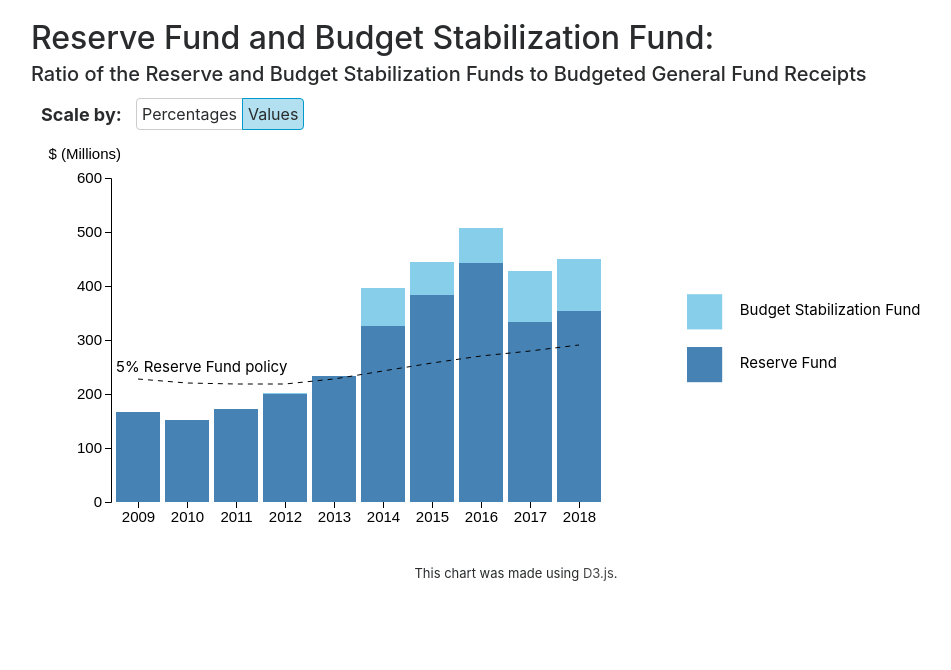
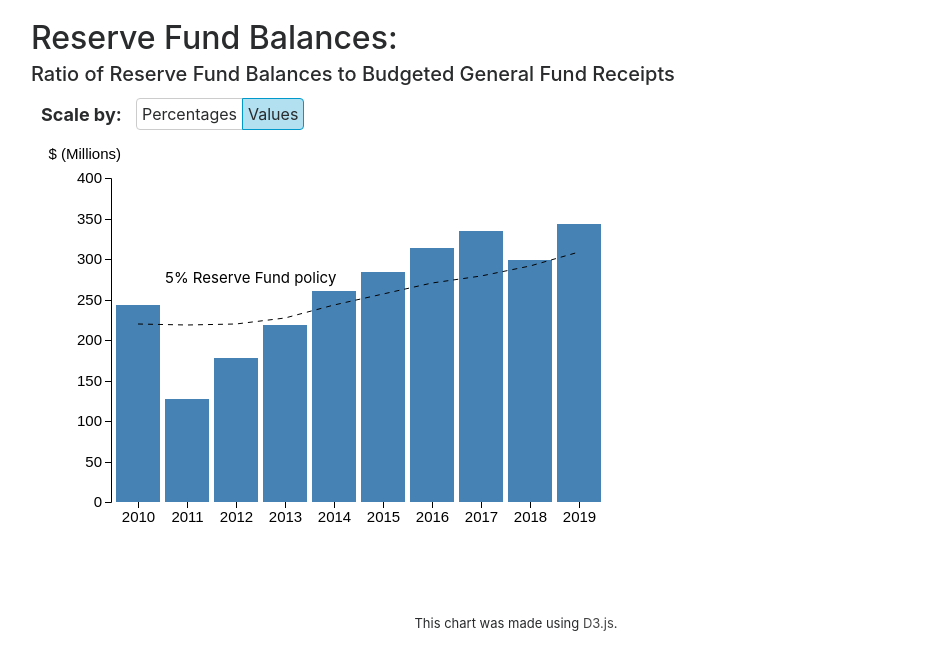
Before and after one commit to CityOfLosAngeles/reserve-fund, a plain HTML site: page index.html in a window 1280 px wide. Both pictures are taken after a click on the label "Values". Shown: the whole page, without its empty margins (124-1075 px from the left). Drawn offline with nearby package versions, Linux system fonts and the light colour scheme.

Commit message:
got rid of bsf

```diff
--- a/index.html
+++ b/index.html
@@ -9,8 +9,8 @@
 
 <body>
   <div class="container">
-    <h2>Reserve Fund and Budget Stabilization Fund: </h2>
-    <h5>Ratio of the Reserve and Budget Stabilization Funds to Budgeted General Fund Receipts</h5>
+    <h2>Reserve Fund Balances: </h2>
+    <h5>Ratio of Reserve Fund Balances to Budgeted General Fund Receipts</h5>
     <div class="row">
       <div class="col">
         <span class="toolbar_label">Scale by:
@@ -22,7 +22,7 @@
     </div>
     <div id="vis"></div>
   </div>
-  <div style="height:100px"></div>
+  <div style="height:150px"></div>
   <div class="footer">
     <p>This chart was made using <a href="https://d3js.org">D3.js</a>.</p>
   </div>
--- a/reserves.csv
+++ b/reserves.csv
@@ -1,11 +1,11 @@
-fiscal_year,begin_bsf,begin_reserve,begin_total,budget_general,bsf_pct,reserve_pct,total_pct
-2009,0,166076118,166076118,4553669803,0,0.0365,0.0365
-2010,0,151696332,151696332,4399790115,0,0.0345,0.0345
-2011,500000,171347390,171847390,4375214167,0.0001,0.0392,0.0393
-2012,509434,200700383,201209817,4385692435,0.0001,0.0458,0.0459
-2013,517386,233067625,233585011,4550492118,0.0001,0.0512,0.0513
-2014,69524872,326653358,396178230,4866892324,0.0143,0.0671,0.0814
-2015,62085026,382988919,445073945,5138290071,0.0121,0.0745,0.0866
-2016,64774319,442549128,507323447,5410381123,0.012,0.0818,0.0938
-2017,92670120,334249985,426920105,5576435342,0.0166,0.0599,0.0766
-2018,94739387,354507450,449246837,5826456014,0.0163,0.0608,0.0771
+fiscal_year,reserve_balance,general_fund,reserve_pct
+2010,243.5,4399.8,5.53
+2011,127.2,4375.2,2.91
+2012,177.3,4385.7,4.04
+2013,218,4550.5,4.79
+2014,261.1,4866.9,5.37
+2015,284.1,5138.3,5.53
+2016,313.4,5410.4,5.79
+2017,334.9,5576.4,6.01
+2018,298.3,5826.5,5.12
+2019,343,6166,5.56
--- a/reserves.js
+++ b/reserves.js
@@ -44,7 +44,7 @@ plotData = function(error, data, dataType) {
     .attr("transform", "translate(" + graphMargin.left + "," + graphMargin.top + ")");
 
   x.domain(data.map(function(d) { return d.year; }));
-  y.domain([0, 0.12]);
+  y.domain([0, 0.08]);
 
   // first year of data
   var beginning_year = d3.min(data.map(function(d){return d.year}));
@@ -73,20 +73,20 @@ plotData = function(error, data, dataType) {
   /* draw bars with height 0 */
 
   // total funds in the background. draw the combined height; only (total - reserve) = BSF will show up.
-  graph.selectAll('tBar')
-    .data(data)
-    .enter().append('rect')
-    .attr('class', 'bar tBar')
-    .attr('x', function(d) {return x(d.year)})
-    .attr('y', graphHeight)
-    .attr('width', x.bandwidth())
-    .attr('height', 0)
-    .attr('fill', 'skyblue')
-    .on('mouseenter', showFloatingTooltip)
-    .on('mouseleave', function() {
-      graph.select('.outline').remove();
-      floating_tooltip.hideTooltip();
-    });
+  // graph.selectAll('tBar')
+  //   .data(data)
+  //   .enter().append('rect')
+  //   .attr('class', 'bar tBar')
+  //   .attr('x', function(d) {return x(d.year)})
+  //   .attr('y', graphHeight)
+  //   .attr('width', x.bandwidth())
+  //   .attr('height', 0)
+  //   .attr('fill', 'skyblue')
+  //   .on('mouseenter', showFloatingTooltip)
+  //   .on('mouseleave', function() {
+  //     graph.select('.outline').remove();
+  //     floating_tooltip.hideTooltip();
+  //   });
 
   // bar for reserve fund
   graph.selectAll(".rBar")
@@ -105,38 +105,38 @@ plotData = function(error, data, dataType) {
       });
 
   // draw legend
-  legend = graph.append('g');
-  legendX = width * 0.6;
-  legendY = graphHeight * 0.25
-  legendSize = 0.8 * x.bandwidth();
+  // legend = graph.append('g');
+  // legendX = width * 0.6;
+  // legendY = graphHeight * 0.25
+  // legendSize = 0.8 * x.bandwidth();
 
-  // voter-approved debt
-  legend.append('rect')
-    .attr('x', legendX)
-    .attr('y', legendY + legendSize)
-    .attr('width', legendSize)
-    .attr('height', legendSize)
-    .attr('fill', 'skyblue');
+  // // voter-approved debt
+  // legend.append('rect')
+  //   .attr('x', legendX)
+  //   .attr('y', legendY + legendSize)
+  //   .attr('width', legendSize)
+  //   .attr('height', legendSize)
+  //   .attr('fill', 'skyblue');
 
-  legend.append('text')
-    .attr('x', legendX + 1.5 * legendSize)
-    .attr('y', legendY + 1.6 * legendSize)
-    .attr('font-size', axisTextSize)
-    .text('Budget Stabilization Fund');
+  // legend.append('text')
+  //   .attr('x', legendX + 1.5 * legendSize)
+  //   .attr('y', legendY + 1.6 * legendSize)
+  //   .attr('font-size', axisTextSize)
+  //   .text('Budget Stabilization Fund');
 
-  // non-voter-approved debt
-  legend.append('rect')
-    .attr('x', legendX)
-    .attr('y', legendY + 2.5 * legendSize)
-    .attr('width', legendSize)
-    .attr('height', legendSize)
-    .attr('fill', 'steelblue');
+  // // reserve fund
+  // legend.append('rect')
+  //   .attr('x', legendX)
+  //   .attr('y', legendY + 2.5 * legendSize)
+  //   .attr('width', legendSize)
+  //   .attr('height', legendSize)
+  //   .attr('fill', 'steelblue');
 
-  legend.append('text')
-    .attr('x', legendX + 1.5 * legendSize)
-    .attr('y', legendY + 3.1 * legendSize)
-    .attr('font-size', axisTextSize)
-    .text('Reserve Fund');
+  // legend.append('text')
+  //   .attr('x', legendX + 1.5 * legendSize)
+  //   .attr('y', legendY + 3.1 * legendSize)
+  //   .attr('font-size', axisTextSize)
+  //   .text('Reserve Fund');
 
   /* draw reserve fund policy line */
   var pLine = d3.line()
@@ -153,8 +153,8 @@ plotData = function(error, data, dataType) {
 
   graph.append('text')
     .attr('class', 'policyText')
-    .attr('x', x(beginning_year))
-    .attr('y', y(0.052))
+    .attr('x', x(beginning_year + 1))
+    .attr('y', y(0.055))
     .attr('font-size', axisTextSize)
     .text('5% Reserve Fund policy');
 
@@ -162,19 +162,19 @@ plotData = function(error, data, dataType) {
   /* functions for drawing/toggling bars */
   function drawPercent() {
     // change y axis (immediate, no transition)
-    var y = d3.scaleLinear().rangeRound([graphHeight, 0]).domain([0, 0.12]);
+    var y = d3.scaleLinear().rangeRound([graphHeight, 0]).domain([0, 0.08]);
     d3.selectAll('.axis--y')
         .call(d3.axisLeft(y).ticks(6, "%"));
 
     d3.selectAll('.yAxisText')
         .text('');
 
-    // transition total funds bars
-    graph.selectAll('.tBar')
-      .transition()
-      .duration(500)
-      .attr('y', function(d) {return y(d.total_pct)})
-      .attr('height', function(d) {return graphHeight - y(d.total_pct); });
+    // // transition total funds bars
+    // graph.selectAll('.tBar')
+    //   .transition()
+    //   .duration(500)
+    //   .attr('y', function(d) {return y(d.total_pct)})
+    //   .attr('height', function(d) {return graphHeight - y(d.total_pct); });
 
     // transition reserve fund bars
     graph.selectAll(".rBar")
@@ -196,36 +196,36 @@ plotData = function(error, data, dataType) {
     d3.selectAll('.policyText')
       .transition()
       .duration(500)
-      .attr('y', y(0.052))
+      .attr('y', y(0.055))
   }
 
   function drawValues() {
     // change y axis (immmediate, no transition)
-    var y = d3.scaleLinear().rangeRound([graphHeight, 0]).domain([0, 600]);
+    var y = d3.scaleLinear().rangeRound([graphHeight, 0]).domain([0, 400]);
     d3.selectAll('.axis--y')
         .call(d3.axisLeft(y).ticks(6));
 
     d3.selectAll('.yAxisText')
         .text('$ (Millions)');
 
-    // transition total funds bars
-    graph.selectAll('.tBar')
-      .transition()
-      .duration(500)
-      .attr('y', function(d) {return y(d.begin_total / 1e6)})
-      .attr('height', function(d) {return graphHeight - y(d.begin_total / 1e6); });
+    // // transition total funds bars
+    // graph.selectAll('.tBar')
+    //   .transition()
+    //   .duration(500)
+    //   .attr('y', function(d) {return y(d.begin_total / 1e6)})
+    //   .attr('height', function(d) {return graphHeight - y(d.begin_total / 1e6); });
 
     // transition reserve fund bars
     graph.selectAll(".rBar")
       .transition()
       .duration(500)
-      .attr("y", function(d) { return y(d.begin_reserve / 1e6); })
-      .attr("height", function(d) { return graphHeight - y(d.begin_reserve / 1e6); });
+      .attr("y", function(d) { return y(d.reserve / 1e6); })
+      .attr("height", function(d) { return graphHeight - y(d.reserve / 1e6); });
 
     // draw line
     var pLine = d3.line()
       .x(function(d) { return x(d.year) + (0.5 * x.bandwidth()); })
-      .y(function(d) { return y(0.05 * d.budget / 1e6); });
+      .y(function(d) { return y(0.05 * d.general_fund / 1e6); });
     d3.selectAll('.pLine')
       .transition()
       .duration(500)
@@ -235,7 +235,7 @@ plotData = function(error, data, dataType) {
     d3.selectAll('.policyText')
       .transition()
       .duration(500)
-      .attr('y', y(240))
+      .attr('y', y(270))
   }
 
   // default to drawing percentages
@@ -250,11 +250,11 @@ plotData = function(error, data, dataType) {
 
     // set the height
     if (view=='percentages') {
-      var y = d3.scaleLinear().rangeRound([graphHeight, 0]).domain([0, 0.12]);
-      var h = y(d.total_pct);
+      var y = d3.scaleLinear().rangeRound([graphHeight, 0]).domain([0, 0.08]);
+      var h = y(d.reserve_pct);
     } else if (view=='values') {
-      var y = d3.scaleLinear().rangeRound([graphHeight, 0]).domain([0, 600]);
-      var h = y(d.begin_total / 1e6);
+      var y = d3.scaleLinear().rangeRound([graphHeight, 0]).domain([0, 400]);
+      var h = y(d.reserve / 1e6);
     }
 
     // outline the bar for that year
@@ -269,11 +269,9 @@ plotData = function(error, data, dataType) {
       .attr('stroke-width', 2);
 
     var content = '<span class="heading"><p style="text-align: center">Fiscal Year ' + d.year + '</p></span>' +
-                  '<table><tr><td style="font-style: italic">Beginning of year funds:</td><td style="text-align: center">Value</td><td style="text-align: center">Percent</td></</tr>' +
-                  '<tr><td style="padding: 0px 10px 0px 20px">Budget Stabilization Fund</td><td style="text-align: center">' + formatAmount(d.bsf) + '</td><td style="text-align: center">' + formatPercent(100 * d.bsf_pct) + '</td></tr>' +
+                  '<table><tr><td style="font-style: italic"></td><td style="text-align: center">Value</td><td style="text-align: center">Percent</td></</tr>' +
                   '<tr><td style="padding: 0px 10px 0px 20px">Reserve Fund</td><td style="text-align: center">' + formatAmount(d.reserve) + '</td><td style="text-align: center">' + formatPercent(100 * d.reserve_pct) + '</td></tr>' +
-                  '<tr><td style="padding: 0px 10px 0px 20px">Total</td><td style="text-align: center">' + formatAmount(d.total) + '</td><td style="text-align: center">' + formatPercent(100 * d.total_pct) + '</td></tr>' +
-                  '<tr><td style="font-style: italic">General fund receipts</td><td style="text-align: center; font-style:italic">' + formatAmount(d.budget) + '</td><td style="text-align: center;font-style:italic">100%</td></table>';
+                  '<tr><td>General fund receipts</td><td style="text-align: center">' + formatAmount(d.general_fund) + '</td><td style="text-align: center">100%</td></table>';
     // display tooltip
     floating_tooltip.revealTooltip(content, d3.event);
   }
@@ -300,12 +298,8 @@ plotData = function(error, data, dataType) {
 
 d3.csv("reserves.csv", function(d) {
   d.year = +d.fiscal_year;
-  d.bsf = +d.begin_bsf;
-  d.reserve = +d.begin_reserve;
-  d.total = +d.begin_total;
-  d.budget = +d.budget_general;
-  d.bsf_pct = +d.bsf_pct;
-  d.reserve_pct = +d.reserve_pct;
-  d.total_pct = +d.total_pct;
+  d.reserve = +d.reserve_balance * 1e6;
+  d.general_fund = +d.general_fund * 1e6;
+  d.reserve_pct = +d.reserve_pct / 100;
   return d;
 }, plotData);
```
